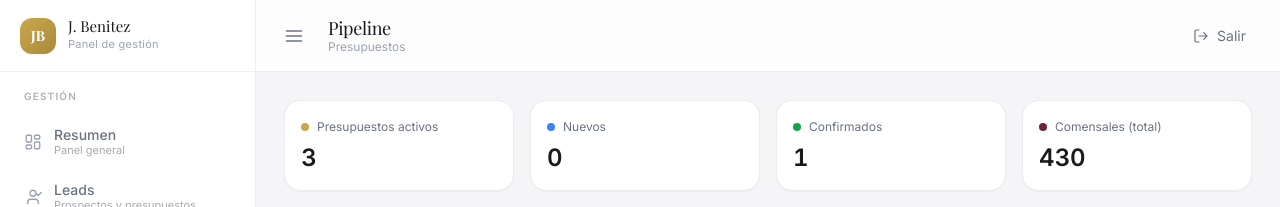
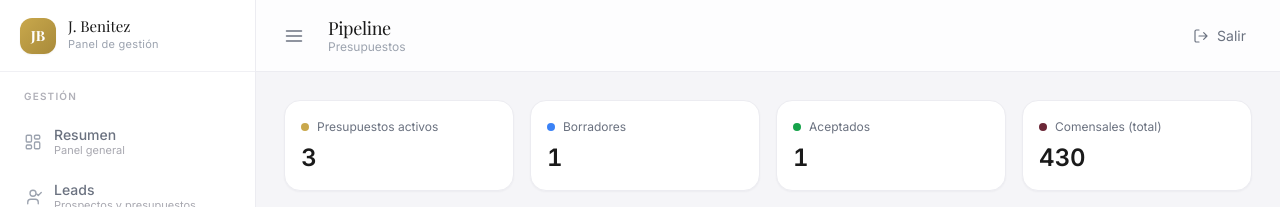
Before and after one commit to kurropl/EventFlow, a Next.js app: page /admin/kanban in a window 1280 px wide. Shown: the top 207 px of the page. Built offline with nearby package versions, Linux system fonts and the light colour scheme; no server answers; the database is empty; a web font is replaced by a local one.

Commit message:
fix: status 'nuevo' → 'draft' en KanbanPipeline stats

```diff
--- a/src/components/b2b/KanbanPipeline.tsx
+++ b/src/components/b2b/KanbanPipeline.tsx
@@ -117,8 +117,8 @@ export default function KanbanPipeline() {
 
   const STATS = [
     { label: 'Presupuestos activos', value: activeCount, accent: '#C9A84C' },
-    { label: 'Nuevos', value: getEventsByStatus('nuevo').length, accent: '#3B82F6' },
-    { label: 'Confirmados', value: confirmedCount, accent: '#16A34A' },
+    { label: 'Borradores', value: getEventsByStatus('draft').length, accent: '#3B82F6' },
+    { label: 'Aceptados', value: confirmedCount, accent: '#16A34A' },
     { label: 'Comensales (total)', value: totalGuests, accent: '#6B2737' },
   ];
 
```
